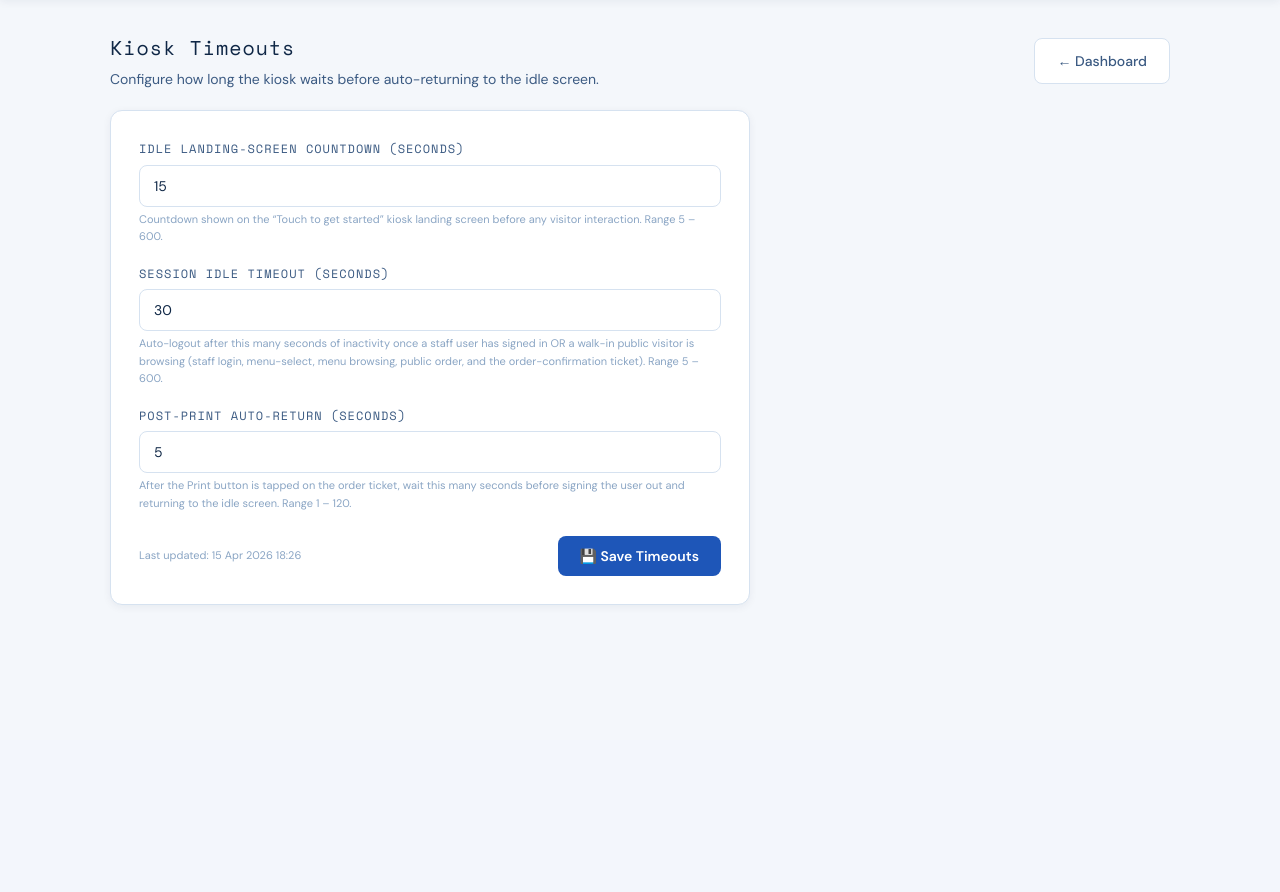
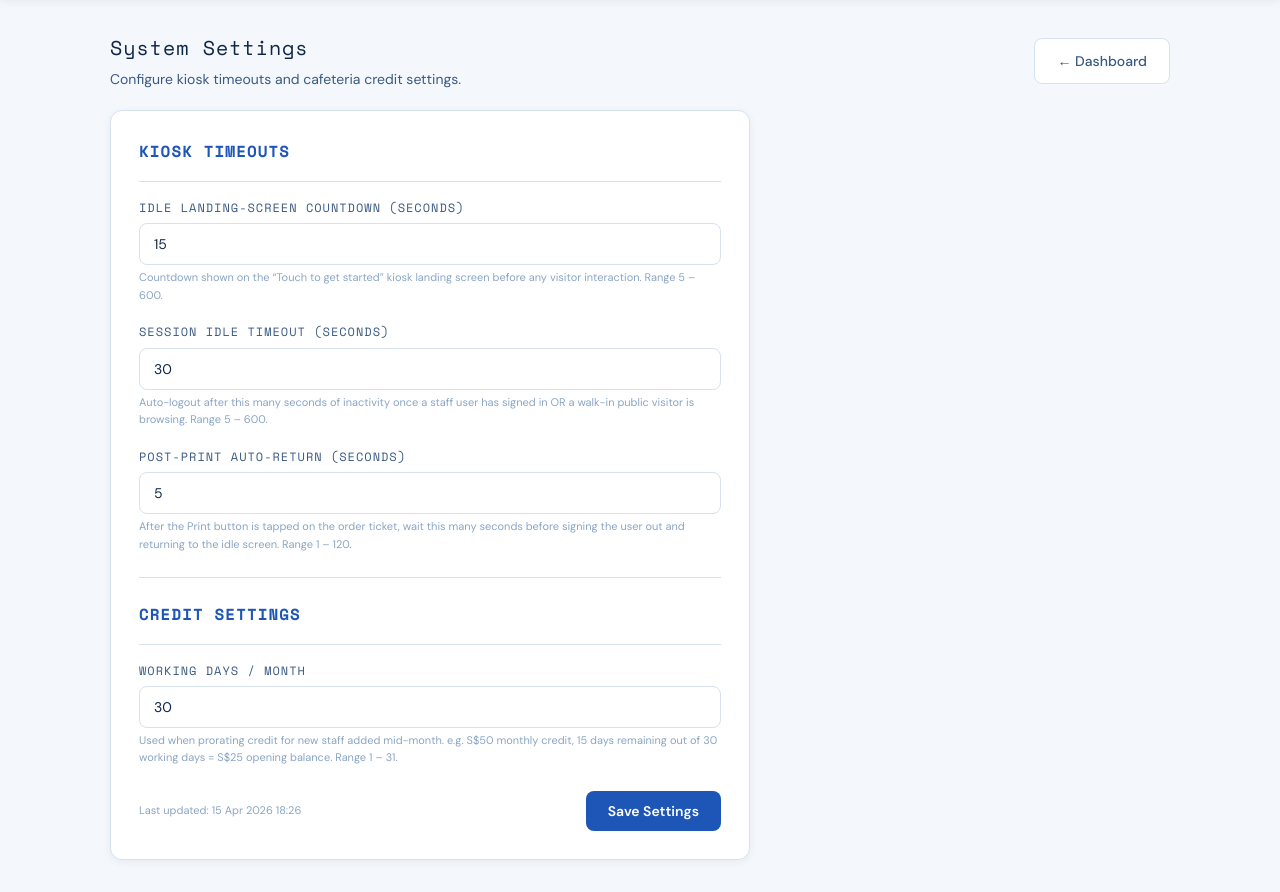
Before and after one commit to jeremiahng11/facerecog, a Django app: page /cafeteria/admin/kiosk-config/ in a window 1280 px wide. Shown: the part 60-952 px from the top of the page. Before the commit the page ends 665 px from the top, so only its background shows below. Run offline with Django 4.2, Linux system fonts and the light colour scheme; the visitor is signed in with stand-in values (Sample User, id 1); data comes from the database, SQL or seed files in the repository; parts of the project's set-up code (start-up, migrations or seed data) failed here and were passed over.

Commit message:
feat: admin-configurable working days for credit proration
- Add credit_working_days field to KioskConfig (default 30)
- Admin can now edit working days in System Settings page
  (previously only changeable via env var)
- Renamed Kiosk Timeouts page to System Settings, added Credit
  Settings section with working days input
- Add User form now links to System Settings for changing working days
- Both add-user and bulk-import views read from KioskConfig

https://claude.ai/code/session_01C1aMceZw4U9EHr33hkgoA8

```diff
--- a/accounts/cafeteria_views.py
+++ b/accounts/cafeteria_views.py
@@ -1640,19 +1640,21 @@ def cafeteria_hours_view(request):
 @login_required
 @user_passes_test(is_admin)
 def cafeteria_kiosk_config_view(request):
-    """Admin: edit kiosk idle / post-print timeouts."""
+    """Admin: edit kiosk idle / post-print timeouts and credit working days."""
     cfg = KioskConfig.get()
     if request.method == 'POST':
         try:
             landing = int(request.POST.get('idle_landing_seconds') or cfg.idle_landing_seconds)
             session_s = int(request.POST.get('idle_session_seconds') or cfg.idle_session_seconds)
             post_print = int(request.POST.get('post_print_seconds') or cfg.post_print_seconds)
+            working_days = int(request.POST.get('credit_working_days') or cfg.credit_working_days)
             # Sane bounds.
             cfg.idle_landing_seconds = max(5, min(600, landing))
             cfg.idle_session_seconds = max(5, min(600, session_s))
             cfg.post_print_seconds = max(1, min(120, post_print))
+            cfg.credit_working_days = max(1, min(31, working_days))
             cfg.save()
-            messages.success(request, 'Kiosk timeouts updated.')
+            messages.success(request, 'Settings updated.')
         except (TypeError, ValueError):
             messages.error(request, 'Please enter whole numbers only.')
         return redirect('cafeteria_kiosk_config')
--- a/accounts/models.py
+++ b/accounts/models.py
@@ -536,6 +536,10 @@ class KioskConfig(models.Model):
     post_print_seconds = models.PositiveIntegerField(
         default=5, help_text='Auto-return to idle screen this many seconds after Print is clicked.'
     )
+    # Working days per month for credit proration when adding new staff.
+    credit_working_days = models.PositiveIntegerField(
+        default=30, help_text='Working days per month (used for prorating new staff credit).'
+    )
     updated_at = models.DateTimeField(auto_now=True)
 
     class Meta:
--- a/accounts/templates/accounts/admin_add_user.html
+++ b/accounts/templates/accounts/admin_add_user.html
@@ -83,7 +83,7 @@
           <label>Working Days / Month</label>
           <input type="number" value="{{ working_days }}" disabled
             style="background:var(--bg);color:var(--text3)">
-          <div class="hint">Configured in system settings</div>
+          <div class="hint">Change in <a href="{% url 'cafeteria_kiosk_config' %}" style="color:var(--accent)">System Settings</a></div>
         </div>
       </div>
 
--- a/accounts/templates/cafeteria/admin_kiosk_config.html
+++ b/accounts/templates/cafeteria/admin_kiosk_config.html
@@ -1,17 +1,21 @@
 {% extends 'base.html' %}
-{% block title %}Kiosk Timeouts{% endblock %}
+{% block title %}System Settings{% endblock %}
 {% block content %}
 <div class="page">
   <div style="display:flex;justify-content:space-between;align-items:center;margin-bottom:20px;flex-wrap:wrap;gap:12px">
     <div>
-      <div class="page-title">Kiosk Timeouts</div>
-      <div class="page-subtitle">Configure how long the kiosk waits before auto-returning to the idle screen.</div>
+      <div class="page-title">System Settings</div>
+      <div class="page-subtitle">Configure kiosk timeouts and cafeteria credit settings.</div>
     </div>
     <a href="{% url 'cafeteria_dashboard' %}" class="btn btn-secondary">← Dashboard</a>
   </div>
 
   <form method="post" class="card" style="max-width:640px">
     {% csrf_token %}
+
+    <div class="card-header" style="margin-bottom:16px">
+      <h2>Kiosk Timeouts</h2>
+    </div>
 
     <div class="form-group">
       <label>Idle landing-screen countdown (seconds)</label>
@@ -26,8 +30,7 @@
       <input type="number" name="idle_session_seconds" min="5" max="600"
              value="{{ cfg.idle_session_seconds }}" required>
       <div class="hint">Auto-logout after this many seconds of inactivity once a staff user has signed in
-        OR a walk-in public visitor is browsing (staff login, menu-select, menu browsing, public order,
-        and the order-confirmation ticket). Range 5 – 600.</div>
+        OR a walk-in public visitor is browsing. Range 5 – 600.</div>
     </div>
 
     <div class="form-group">
@@ -38,9 +41,23 @@
         before signing the user out and returning to the idle screen. Range 1 – 120.</div>
     </div>
 
+    <div class="divider"></div>
+
+    <div class="card-header" style="margin-bottom:16px">
+      <h2>Credit Settings</h2>
+    </div>
+
+    <div class="form-group">
+      <label>Working Days / Month</label>
+      <input type="number" name="credit_working_days" min="1" max="31"
+             value="{{ cfg.credit_working_days }}" required>
+      <div class="hint">Used when prorating credit for new staff added mid-month.
+        e.g. S$50 monthly credit, 15 days remaining out of 30 working days = S$25 opening balance. Range 1 – 31.</div>
+    </div>
+
     <div style="display:flex;justify-content:space-between;align-items:center;gap:12px;margin-top:24px">
       <div class="text-dim text-xs">Last updated: {{ cfg.updated_at|date:"d M Y H:i" }}</div>
-      <button type="submit" class="btn btn-primary">💾 Save Timeouts</button>
+      <button type="submit" class="btn btn-primary">Save Settings</button>
     </div>
   </form>
 </div>
```
Also changed, not shown: accounts/views.py (+4 -3 lines), accounts/migrations/0015_kioskconfig_credit_working_days.py (added).
